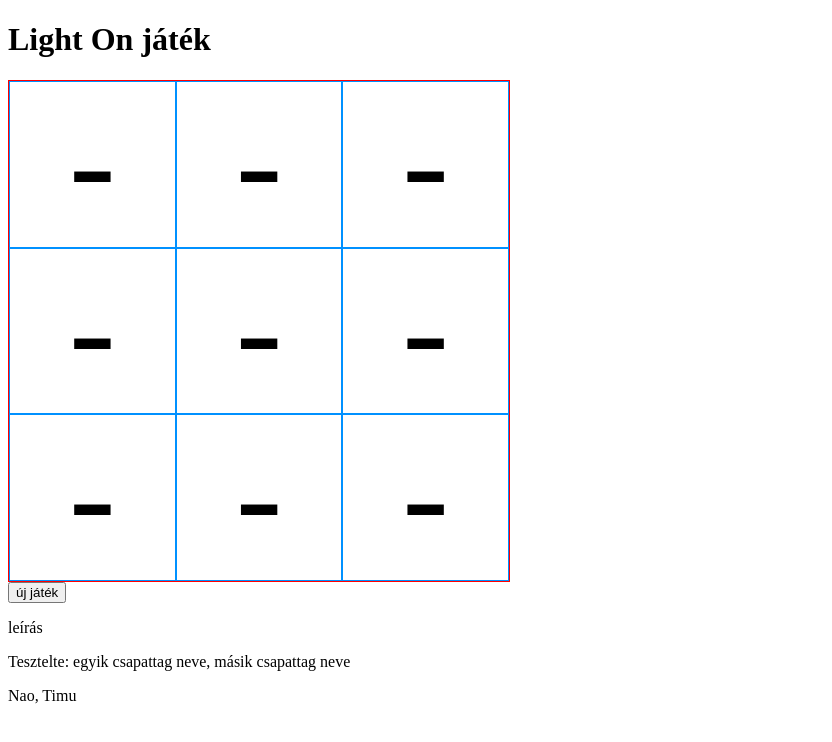
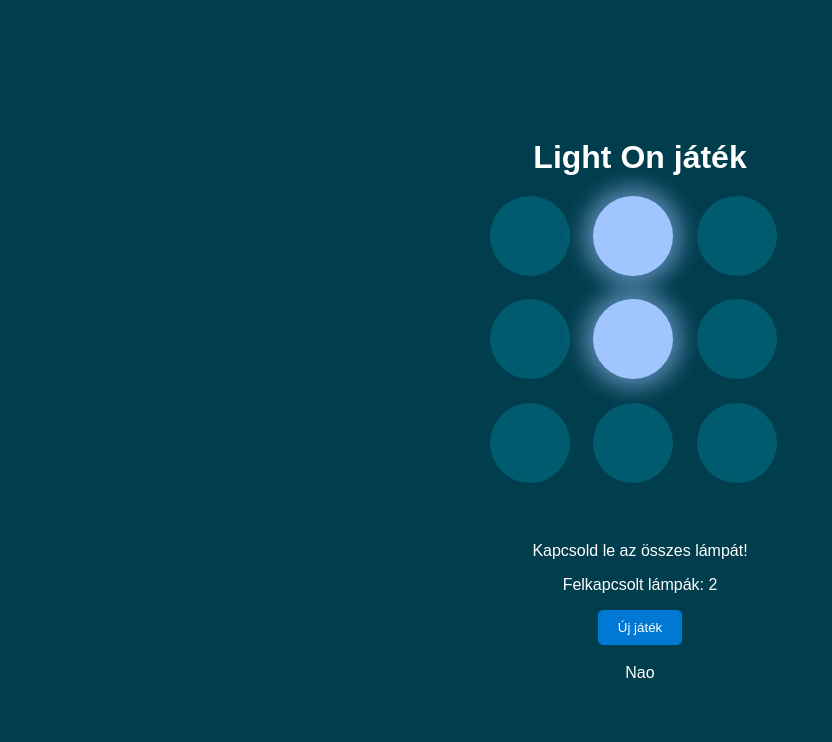
Before and after one commit to Nao529/light_on_jatek, a plain HTML site: page index.html in a window 1280 px wide. Shown: the whole page, without its empty margins (0-832 px from the left). Drawn offline with Linux system fonts and the light colour scheme.

Commit message:
kesz jatek tesztekkel

```diff
--- a/InfoPanel.js
+++ b/InfoPanel.js
@@ -1,12 +1,24 @@
+export default class InfoPanel {
+    #felkapcsoltLampaCount;
+    #infopanelElem;
+    #gombElem;
+    constructor() {
+        this.#felkapcsoltLampaCount = 0;
+        this.#infopanelElem = document.getElementById("infopanel");
+        this.#gombElem = document.getElementById("reset-gomb");
 
-
-export default class InfoPanel {
-
-    constructor(szamhely){
-        this.gomb=gomb;
-        this.szamHely=szamHely;
-
+        this.frissit();
+        this.#gombElem.addEventListener("click", () => {
+            this.#felkapcsoltLampaCount = 0;
+            this.frissit();
+        });
     }
-
-
+    frissit() {
+        const felkapcsoltLampaSzam = document.getElementById("felkapcsolt-lampak");
+        felkapcsoltLampaSzam.innerText = `Felkapcsolt lámpák: ${this.#felkapcsoltLampaCount}`;
+    }
+    updateFelkapcsoltLampaCount(count) {
+        this.#felkapcsoltLampaCount = count;
+        this.frissit();
+    }
 }
--- a/JatekTer.js
+++ b/JatekTer.js
@@ -1,34 +1,84 @@
 import Lampa from "./Lampa.js";
 
 export default class JatekTer {
-    #lampaLista = ["-","-","-","-","-","-","-","-","-"]
-    constructor(szuloElem){
-        this.szuloElem=szuloElem;
-        this.gomb = document.getElementById("#reset-gomb");
+    #lampaLista = [];
+    constructor(szuloElem) {
+        this.szuloElem = szuloElem;
+        this.gomb = document.getElementById("reset-gomb");
+        this.felkapcsElem = document.getElementById("felkapcsolt-lampak");
+        this.uzenetElem = document.getElementById("gyozelem-uzenet");
+
+        this.initLampak();
         this.megjelenit();
-        this.esemenyKezelo();
-        this.gombEsemenyKezelo();
+        this.#esemenyKezelo();
+        this.#resetEsemenyKezelo();
     }
-    gombEsemenyKezelo(){
-        this.gomb.addEventListener("click",()=>{
-            console.log("teszt");
-        })
-    }
-    esemenyKezelo(){
-        window.addEventListener("kivalaszt",(event)=>{
-            let index=event.detail;
-            if(this.#lampaLista[index]!="+"){
-                this.#lampaLista[index]="+";
-            }else{
-                this.#lampaLista[index]="-";
-            }
-            this.szuloElem.innerHTML="";
-            this.megjelenit();
-        })
-    }
-    megjelenit(){
-        for (let index = 0; index < this.#lampaLista.length; index++) {
-            const LAMPA = new Lampa(this.#lampaLista[index],index,this.szuloElem)
+    initLampak() {
+        this.#lampaLista = [];
+        for (let i = 0; i < 9; i++) {
+            const allapot = Math.random() < 0.2 ? "+" : "-";
+            this.#lampaLista.push({ felkapcs: allapot });
         }
     }
+    #resetEsemenyKezelo() {
+        this.gomb.addEventListener("click", () => {
+            this.initLampak();
+            this.uzenetElem.innerText = "";
+            this.megjelenit();
+        });
+    }
+    #esemenyKezelo() {
+        window.addEventListener("kivalaszt", (event) => {
+            const index = event.detail;
+            this.#kapcsol(index);
+            this.megjelenit();
+        });
+    }
+    #kapcsol(index) {
+        const toggle = (i) => {
+            if (i >= 0 && i < this.#lampaLista.length) {
+                const lampa = this.#lampaLista[i];
+                lampa.felkapcs = lampa.felkapcs === "+" ? "-" : "+";
+            }
+        };
+        toggle(index);
+        const sor = Math.floor(index / 3);
+        const oszlop = index % 3;
+
+        if (oszlop > 0) toggle(index - 1);
+        if (oszlop < 2) toggle(index + 1);
+        if (sor > 0) toggle(index - 3);
+        if (sor < 2) toggle(index + 3);
+
+        if (this.#lampaLista.every(l => l.felkapcs === "-")) {
+            this.uzenetElem.innerText = "Gratulálok, nyertél!";
+        } else {
+            this.uzenetElem.innerText = "";
+        }
+    }
+    megjelenit() {
+        this.szuloElem.innerHTML = "";
+        let felkapcsolt = 0;
+        this.#lampaLista.forEach((lampa, index) => {
+            new Lampa(lampa.felkapcs, index, this.szuloElem);
+            if (lampa.felkapcs === "+") {
+                felkapcsolt++;
+            }
+        });
+        this.felkapcsElem.innerText = `Felkapcsolt lámpák: ${felkapcsolt}`;
+    }
+    // teszthez beállítja fix állapotokra a lámpákat
+    setAllapot(lista) {
+        this.#lampaLista = lista.map(e => ({
+            felkapcs: e ? "+" : "-"
+        }));
+        this.megjelenit();
+    }
+    // getter a jelenlegi állapot lekérdezéséhez (true = felkapcsolt)
+    getAllapot() {
+        return this.#lampaLista.map(l => l.felkapcs === "+");
+    }
+    kattintasTeszthez(index) {
+        this.#kapcsol(index);
+    }
 }
--- a/Lampa.js
+++ b/Lampa.js
@@ -1,27 +1,19 @@
 export default class Lampa {
-    #felkapcs
-    #index
-    constructor(felkapcs, index, szuloElem){
-        this.#felkapcs=felkapcs;
-        this.#index=index;
-        this.szuloElem=szuloElem;
-        console.log(szuloElem)
-        this.megjelenit();
-        this.esemenyKezelo();
+    constructor(felkapcs, index, szuloElem) {
+        this.felkapcs = felkapcs;
+        this.index = index;
+        this.divElem = document.createElement("div");
+        this.divElem.classList.add("lampaElem");
+
+        if (this.felkapcs === "+") {
+            this.divElem.classList.add("lighton");
+        } else {
+            this.divElem.classList.add("lightoff");
+        }
+        szuloElem.appendChild(this.divElem);
+        this.divElem.addEventListener("click", () => {
+            const esemeny = new CustomEvent("kivalaszt", { detail: this.index });
+            window.dispatchEvent(esemeny);
+        });
     }
-    megjelenit(){
-        let html = `<div class="lampaElem">
-                        <div>${this.#felkapcs}</div>
-                    </div>`;
-        this.szuloElem.insertAdjacentHTML("beforeend",html);
-    }
-    esemenyKezelo(){
-        this.lampaElem=document.querySelector(".lampaElem:last-child")
-        this.lampaElem.addEventListener("click",(event)=>{
-            console.log(this.#index)
-            const e = new CustomEvent("kivalaszt",{detail:this.#index})
-            window.dispatchEvent(e);
-        })
-    }
-
 }
--- a/index.html
+++ b/index.html
@@ -5,19 +5,20 @@
     <meta name="viewport" content="width=device-width, initial-scale=1.0">
     <link rel="stylesheet" href="stilus.css">
     <script type="module" src="main.js"></script>
-    <title>Nao, Timu</title>
+    <!-- <script type="module" src="/teszt/TesztJatekTer.js"></script> -->
+    <title>Nao</title>
 </head>
 <body>
-    <h1>Light On játék</h1>
-    <div id="jatekter">
-
+    <div id="container">
+        <h1>Light On játék</h1>
+        <div id="jatekter"></div>
+        <div id="infopanel">
+            <p id="leiras">Kapcsold le az összes lámpát!</p>
+            <p id="felkapcsolt-lampak">Felkapcsolt lámpák: 0</p>
+            <button id="reset-gomb">Új játék</button>
+            <p id="gyozelem-uzenet"></p>
+        </div>
+        <footer>Nao</footer>
     </div>
-    <button id="reset-gomb">új játék</button>
-    <p>leírás</p>
-    <div id="infopanel">
-
-    </div>
-    <p>Tesztelte: egyik csapattag neve, másik csapattag neve</p>
-    <footer>Nao, Timu</footer>
 </body>
 </html>
--- a/main.js
+++ b/main.js
@@ -1,10 +1,11 @@
-import Lampa from "./Lampa.js";
 import JatekTer from './JatekTer.js';
 import InfoPanel from "./InfoPanel.js";
 
-let JterElem = document.querySelector("#jatekter")
-const JATEKTER = new JatekTer(JterElem)
+const jatekterElem = document.querySelector("#jatekter");
+const infoPanel = new InfoPanel();
 
+const JATEKTER = new JatekTer(jatekterElem);
 
-let infoPanelGomb = document.getElementById("reset-gomb");
-let infoPanelSzamHely = document.getElementById("infopanel")
+JATEKTER.updateFelkapcsoltLampaCount = (count) => {
+    infoPanel.updateFelkapcsoltLampaCount(count);
+};
--- a/stilus.css
+++ b/stilus.css
@@ -1,17 +1,75 @@
-#jatekter{
-    width: 500px;
-    height: 500px;
-    border: 1px solid red;
+body {
+    background-color: #003D4D;
+    margin: 0;
+    font-family: Arial, sans-serif;
+    color: white;
+    display: flex;
+    justify-content: center;
+    align-items: center;
+    height: 100vh;
+    text-align: center;
+}
+
+#container {
+    display: flex;
+    flex-direction: column;
+    align-items: center;
+}
+
+h1 {
+    margin-bottom: 20px;
+}
+
+#jatekter {
+    width: 300px;
+    height: 300px;
     display: grid;
-    grid-template-columns: 1fr 1fr 1fr;
-    grid-template-rows: 1fr 1fr 1fr;
+    grid-template-columns: repeat(3, 1fr);
+    grid-template-rows: repeat(3, 1fr);
+    gap: 10px;
+    margin-bottom: 20px;
 }
+
 .lampaElem {
-    border: 1px solid rgb(0, 145, 255);
-    overflow: hidden;
+    width: 80px;
+    height: 80px;
+    border-radius: 50%;
+    display: flex;
+    justify-content: center;
+    align-items: center;
+    cursor: pointer;
+    transition: background-color 0.3s ease, box-shadow 0.3s ease;
 }
-.lampaElem>* {
-    font-size: 140px;
-    text-align: center;
-    user-select: none;
+
+.lampaElem.lighton {
+    background-color: #A1C6FF;
+    box-shadow: 0 0 20px 10px rgba(161, 198, 255, 0.5);
 }
+
+.lampaElem.lightoff {
+    background-color: #005B6E;
+}
+
+#infopanel {
+    margin-top: 10px;
+}
+
+#gyozelem-uzenet {
+    font-size: 1.2em;
+    font-weight: bold;
+    color: lightgreen;
+    margin-top: 10px;
+}
+
+button {
+    background-color: #0078D4;
+    color: white;
+    padding: 10px 20px;
+    border: none;
+    border-radius: 5px;
+    cursor: pointer;
+}
+
+button:hover {
+    background-color: #005A8C;
+}
```
Also changed, not shown: teszt/TesztJatekTer.js (added, +37 -0 lines), teszt/TesztLista.js (added, +47 -0 lines).
